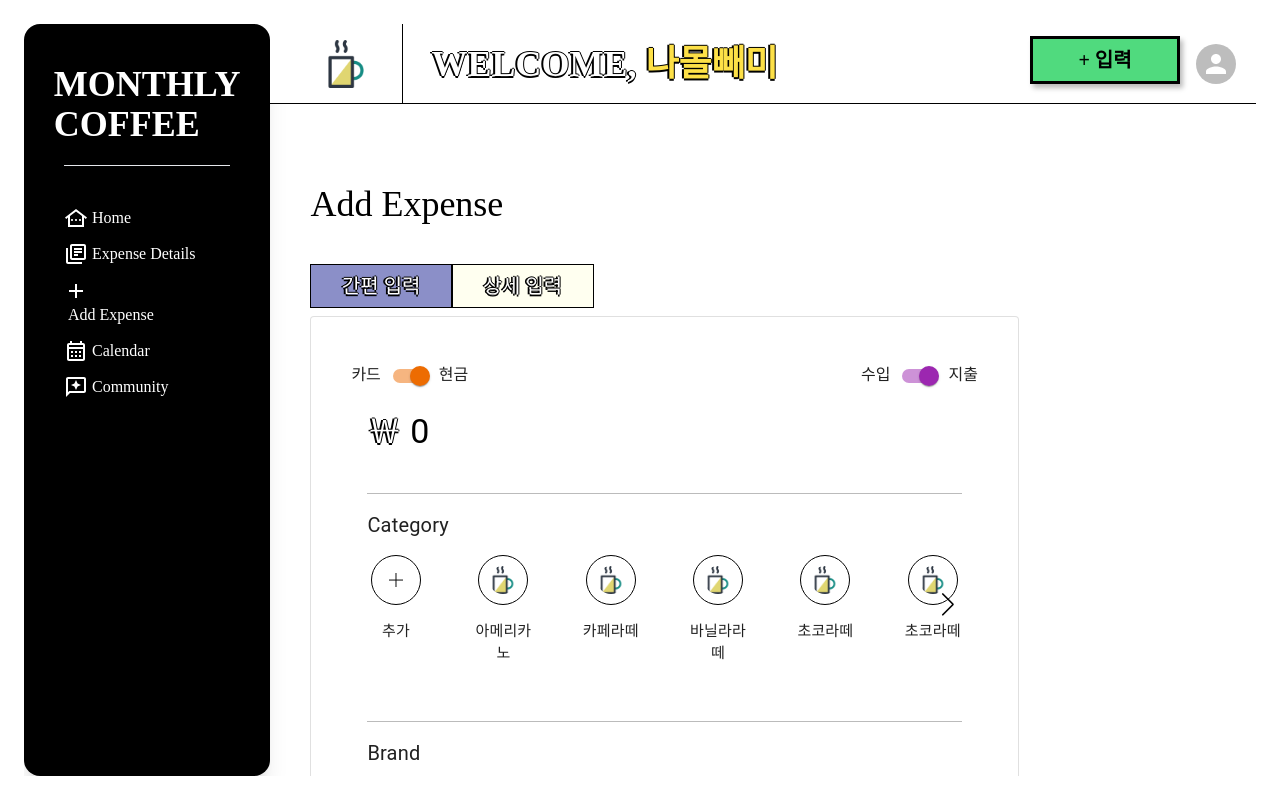
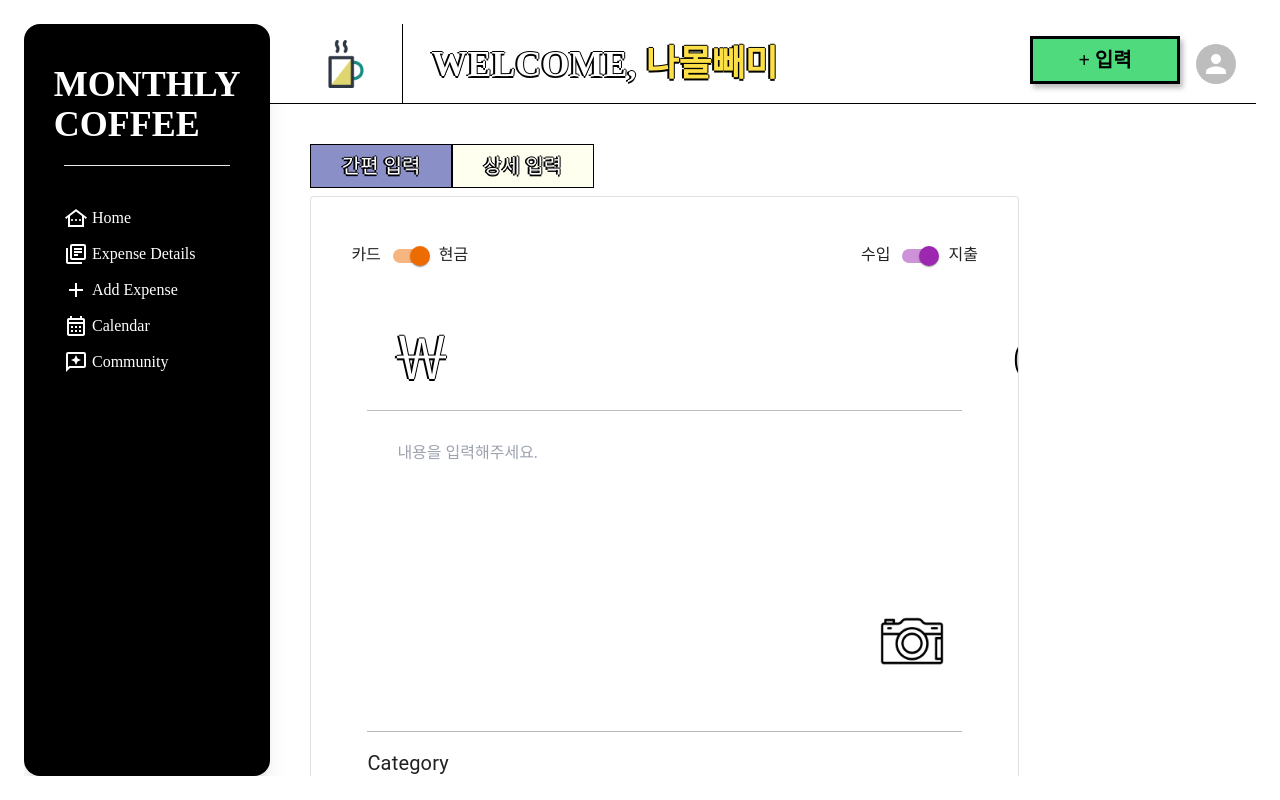
Before and after one commit to MaraisLee/monthlycoffee, a React (Create React App) app: page /addexpense in a window 1280 px wide. Both pictures are taken after a click on the button "상세 입력". Built offline with nearby package versions, Linux system fonts and the light colour scheme.

Commit message:
간편입력, 상세입력 컴포넌트 따기

```diff
--- a/package.json
+++ b/package.json
@@ -20,6 +20,8 @@
     "framer-motion": "^9.0.2",
     "react": "^18.2.0",
     "react-dom": "^18.2.0",
+    "react-hook-form": "^7.43.1",
+    "react-number-format": "^5.1.3",
     "react-router-dom": "^6.6.2",
     "react-scripts": "5.0.1",
     "redux": "^4.2.0",
--- a/src/index.css
+++ b/src/index.css
@@ -39,3 +39,8 @@ th,
 td {
   border: none;
 }
+input,
+textarea {
+  resize: none;
+  outline: none;
+}
--- a/src/pages/Sidebar.js
+++ b/src/pages/Sidebar.js
@@ -29,7 +29,7 @@ const Sidebar = () => {
           <LibraryBooksOutlined />
           <span className="hidden md:block">&nbsp;Expense Details</span>
         </NavLink>
-        <NavLink to="/addexpense" className="text-white">
+        <NavLink to="/addexpense" className="flex text-white">
           <AddOutlined />
           <span className="hidden md:block">&nbsp;Add Expense</span>
         </NavLink>
--- a/src/pages/expenses/AddExpense.js
+++ b/src/pages/expenses/AddExpense.js
@@ -1,73 +1,43 @@
 import React, { useState } from "react";
-import Card from "@mui/material/Card";
-import CardActions from "@mui/material/CardActions";
-import CardContent from "@mui/material/CardContent";
-import Button from "@mui/material/Button";
-import Typography from "@mui/material/Typography";
+// 입력 컴포넌트
+import Detail from "./Detail";
+import Simple from "./Simple";
+// css
 import { VioletBt } from "styles/AddEXpenseCss";
-import { Switch } from "@mui/material";
-import { txtShadow, yellowcolor } from "utils/colors";
 import { GreenBt } from "utils/basicCss";
-import SwiperCategory from "./SwiperCategory";
-import SwiperBrand from "./SwiperBrand";
 
 const AddExpense = () => {
   const [num, setNum] = useState(0);
+  const [btClick, setBtClick] = useState(true);
+
   return (
     <>
-      <div className="flex flex-col p-10 w-4/5">
-        <h1 className="text-4xl my-10">Add Expense</h1>
+      <div className="p-10 w-4/5">
         <div className="flex">
-          <VioletBt>간편 입력</VioletBt>
-          <VioletBt style={{ background: "ivory" }}>상세 입력</VioletBt>
+          <VioletBt onClick={() => setBtClick(true)}>간편 입력</VioletBt>
+          <VioletBt
+            style={{ background: "ivory" }}
+            onClick={() => setBtClick(false)}
+          >
+            상세 입력
+          </VioletBt>
         </div>
-        <Card variant="outlined" className="p-10">
-          <div className="flex justify-between">
-            <div>
-              카드
-              <Switch checked={true} color="warning" size="lg" />
-              현금
-            </div>
-            <div>
-              수입
-              <Switch checked={true} color="secondary" size="lg" />
-              지출
-            </div>
-          </div>
-          <CardContent>
-            <Typography
-              variant="h4"
-              component="div"
-              sx={{ textShadow: ` ${txtShadow}`, color: "white" }}
-            >
-              ￦{" "}
-              <input
-                type="text"
-                style={{ color: "black" }}
-                placeholder="금액을 입력해주세요."
-                value={num}
-                onChange={(e) => setNum(e.target.value)}
-              />
-            </Typography>
-
-            <Typography
-              sx={{ py: 2, my: 5, fontSize: 20, borderTop: "1px solid #bbb" }}
-            >
-              Category
-              <SwiperCategory />
-            </Typography>
-            <Typography
-              sx={{ py: 2, my: 5, fontSize: 20, borderTop: "1px solid #bbb" }}
-            >
-              Brand
-              <SwiperBrand />
-            </Typography>
-          </CardContent>
-          {/* <CardActions>
-            <Button size="small">Learn More</Button>
-          </CardActions> */}
-        </Card>
-        <GreenBt style={{ alignSelf: "flex-end", marginTop: 40 }}>등록</GreenBt>
+        <form className="flex flex-col">
+          {btClick ? (
+            <>
+              {/* 간편입력 */}
+              <Simple num={num} setNum={setNum} />
+            </>
+          ) : (
+            <>
+              {/* 상세입력 */}
+              <Detail num={num} setNum={setNum} />
+            </>
+          )}
+          <GreenBt style={{ alignSelf: "flex-end", marginTop: 40 }}>
+            등록
+          </GreenBt>
+        </form>
       </div>
     </>
   );
--- /dev/null
+++ b/src/pages/expenses/Detail.js
@@ -0,0 +1,114 @@
+import React from "react";
+import {
+  Button,
+  Card,
+  CardActions,
+  CardContent,
+  Switch,
+  Typography,
+} from "@mui/material";
+import SwiperBrand from "./SwiperBrand";
+import SwiperCategory from "./SwiperCategory";
+import { txtShadow, yellowcolor } from "utils/colors";
+import { NumericFormat } from "react-number-format";
+import { useForm } from "react-hook-form";
+import { InputDiv } from "styles/AddEXpenseCss";
+
+const Detail = ({ num, setNum }) => {
+  const {
+    register,
+    // handleSubmit,
+    // formState: { errors },
+    reset,
+  } = useForm({
+    // resolver: yupResolver(schema),
+    mode: "onChange", // mode 가 onChange 면 실행하라..
+  });
+
+  const MAX_LIMIT = 10000000;
+  const path = process.env.PUBLIC_URL;
+  return (
+    <Card variant="outlined" className="p-10 ">
+      <div className="flex justify-between mb-8">
+        <div>
+          카드
+          <Switch checked={true} color="warning" size="lg" />
+          현금
+        </div>
+        <div>
+          수입
+          <Switch checked={true} color="secondary" size="lg" />
+          지출
+        </div>
+      </div>
+      <CardContent>
+        <div className="flex justify-between px-6">
+          <Typography
+            variant="h2"
+            component="div"
+            sx={{ textShadow: `${txtShadow}`, color: "white" }}
+          >
+            ￦{" "}
+          </Typography>
+          <NumericFormat
+            className="text-5xl outline-none text-right"
+            style={{ textShadow: `${txtShadow}`, color: `${yellowcolor}` }}
+            type="text"
+            value={num}
+            maxLength="8"
+            thousandSeparator=","
+            renderText={(value) => {
+              <b>{value}</b>;
+            }}
+            isAllowed={(values) => {
+              const { floatValue } = values;
+              return floatValue < MAX_LIMIT;
+            }}
+          />
+        </div>
+        <InputDiv>
+          <textarea
+            cols="30"
+            rows="5"
+            // defaultValue={item.content}
+            placeholder="내용을 입력해주세요."
+            {...register("content")}
+          />
+          <label htmlFor="ex_file">
+            <img src={`${path}/images/camera.png`} alt="img" />
+          </label>
+          <input
+            type="file"
+            id="ex_file"
+            accept="image/*"
+            onChange={(e) => console.log(e.target.files[0])}
+          />
+        </InputDiv>
+        <Typography
+          sx={{
+            py: 2,
+            my: 5,
+            fontSize: 20,
+            borderTop: "1px solid #bbb",
+          }}
+        >
+          Category
+          <SwiperCategory />
+        </Typography>
+        <Typography
+          sx={{
+            py: 2,
+            my: 5,
+            fontSize: 20,
+            borderTop: "1px solid #bbb",
+          }}
+        >
+          Brand
+          <SwiperBrand />
+        </Typography>
+      </CardContent>
+    </Card>
+  );
+};
+
+export default Detail;
--- /dev/null
+++ b/src/pages/expenses/Simple.js
@@ -0,0 +1,76 @@
+import { Card, CardContent, Switch, Typography } from "@mui/material";
+import React from "react";
+import { NumericFormat } from "react-number-format";
+import { txtShadow, yellowcolor } from "utils/colors";
+import SwiperBrand from "./SwiperBrand";
+import SwiperCategory from "./SwiperCategory";
+
+const Simple = ({ num, setNum }) => {
+  const MAX_LIMIT = 10000000;
+  return (
+    <Card variant="outlined" className="p-10">
+      <div className="flex justify-between mb-8">
+        <div>
+          카드
+          <Switch checked={true} color="warning" size="lg" />
+          현금
+        </div>
+        <div>
+          수입
+          <Switch checked={true} color="secondary" size="lg" />
+          지출
+        </div>
+      </div>
+      <CardContent>
+        <div className="flex justify-between">
+          <Typography
+            variant="h2"
+            component="div"
+            sx={{ textShadow: `${txtShadow}`, color: "white" }}
+          >
+            ￦{" "}
+          </Typography>
+          <NumericFormat
+            className="text-5xl outline-none text-right"
+            style={{ textShadow: `${txtShadow}`, color: `${yellowcolor}` }}
+            type="text"
+            value={num}
+            maxLength="8"
+            thousandSeparator=","
+            renderText={(value) => {
+              <b>{value}</b>;
+            }}
+            isAllowed={(values) => {
+              const { floatValue } = values;
+              return floatValue < MAX_LIMIT;
+            }}
+          />
+        </div>
+        <Typography
+          sx={{
+            py: 2,
+            my: 5,
+            fontSize: 20,
+            borderTop: "1px solid #bbb",
+          }}
+        >
+          Category
+          <SwiperCategory />
+        </Typography>
+        <Typography
+          sx={{
+            py: 2,
+            my: 5,
+            fontSize: 20,
+            borderTop: "1px solid #bbb",
+          }}
+        >
+          Brand
+          <SwiperBrand />
+        </Typography>
+      </CardContent>
+    </Card>
+  );
+};
+
+export default Simple;
--- a/src/styles/AddEXpenseCss.js
+++ b/src/styles/AddEXpenseCss.js
@@ -12,3 +12,34 @@ export const VioletBt = styled.button`
   padding: 6px;
   margin-bottom: 8px;
 `;
+export const InputDiv = styled.div`
+  display: flex;
+  flex-direction: column;
+  textarea {
+    border-top: 1px solid #bbb;
+    padding: 30px;
+    margin-top: 15px;
+  }
+  img {
+    display: inline-block;
+    max-width: 100px;
+  }
+  label {
+    display: inline-block;
+    font-size: inherit;
+    line-height: normal;
+    vertical-align: middle;
+    cursor: pointer;
+    align-self: flex-end;
+  }
+  input[type="file"] {
+    position: absolute;
+    width: 0;
+    height: 0;
+    padding: 0;
+    margin: -1px;
+    overflow: hidden;
+    clip: rect(0, 0, 0, 0);
+    border: 0;
+  }
+`;
--- a/src/utils/colors.js
+++ b/src/utils/colors.js
@@ -1,3 +1,3 @@
 
-export const yellowcolor = "F4CC4F";
+export const yellowcolor = "#F4CC4F";
 export const txtShadow = "-2px 0 black, 0 2px black, 1px 0 black, 0 -1px black";
```
Also changed, not shown: public/images/camera.png (added), 1 other file (tests, documents, lock files or other folders).
